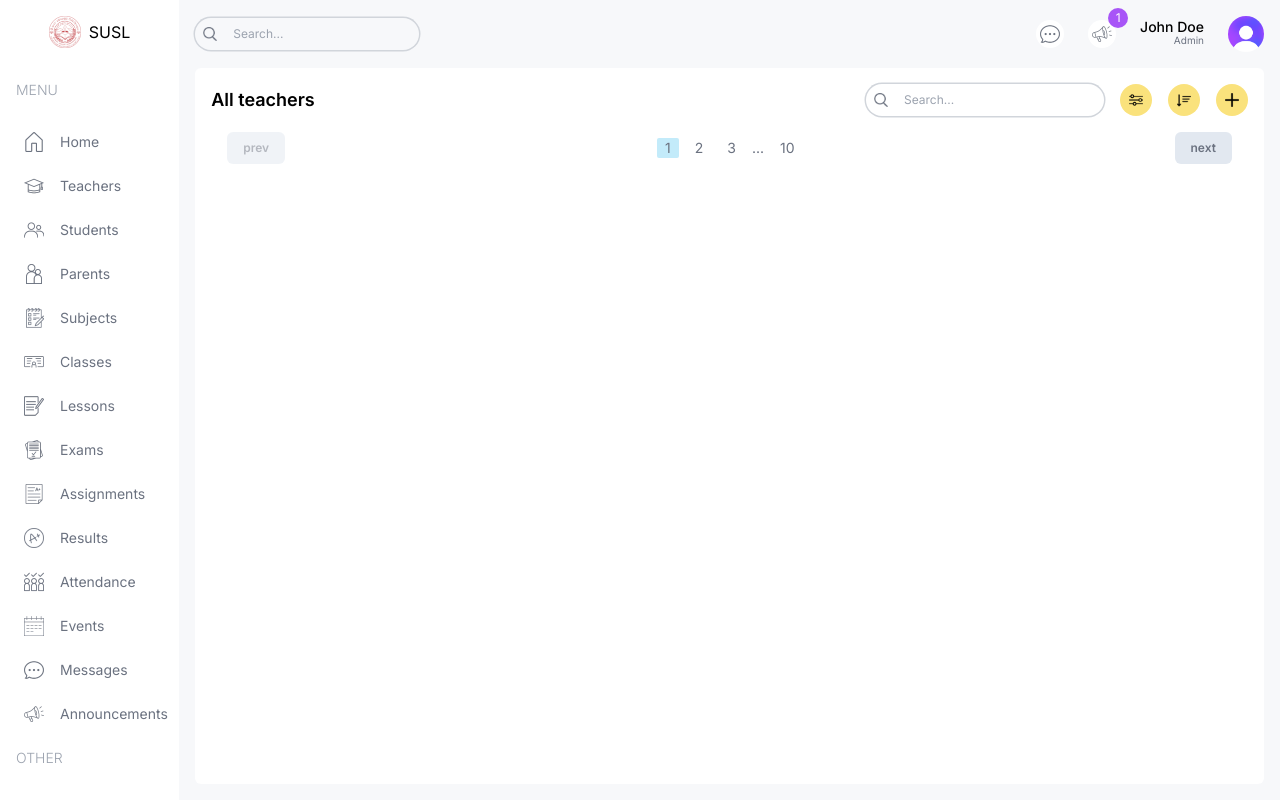
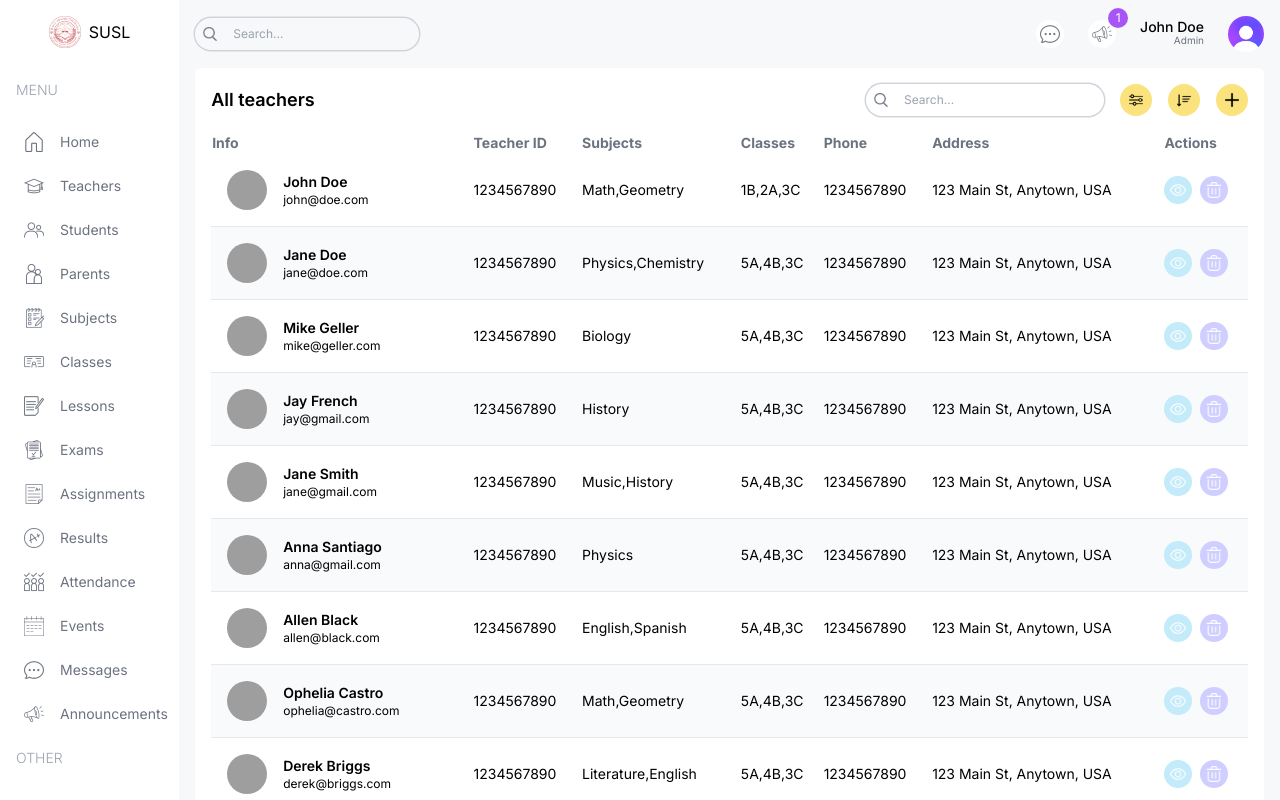
Before and after one commit to VTRanathunga1998/School-management-system, a Next.js app: page /list/teachers in a window 1280 px wide. Shown: the top 800 px of the page. Built offline with nearby package versions, Linux system fonts and the light colour scheme; grey boxes are pictures that could not be loaded.

Commit message:
Created table template

```diff
--- a/next.config.mjs
+++ b/next.config.mjs
@@ -1,4 +1,8 @@
 /** @type {import('next').NextConfig} */
-const nextConfig = {};
+const nextConfig = {
+  images: {
+    remotePatterns: [{ hostname: "images.pexels.com" }],
+  },
+};
 
 export default nextConfig;
--- a/src/app/(dashboard)/list/teachers/page.tsx
+++ b/src/app/(dashboard)/list/teachers/page.tsx
@@ -1,8 +1,99 @@
 import Pagination from "@/components/Pagination";
+import Table from "@/components/Table";
 import TableSearch from "@/components/TableSearch";
+import { role, teachersData } from "@/lib/data";
 import Image from "next/image";
+import Link from "next/link";
+
+type Teacher = {
+  id: number;
+  teacherId: string;
+  name: string;
+  email?: string;
+  photo: string;
+  phone: string;
+  subjects: string[];
+  classes: string[];
+  address: string;
+};
+
+const columns = [
+  {
+    header: "Info",
+    accessor: "info",
+  },
+  {
+    header: "Teacher ID",
+    accessor: "teacherId",
+    className: "hidden md:table-cell",
+  },
+  {
+    header: "Subjects",
+    accessor: "subjects",
+    className: "hidden md:table-cell",
+  },
+  {
+    header: "Classes",
+    accessor: "classes",
+    className: "hidden md:table-cell",
+  },
+  {
+    header: "Phone",
+    accessor: "phone",
+    className: "hidden lg:table-cell",
+  },
+  {
+    header: "Address",
+    accessor: "address",
+    className: "hidden lg:table-cell",
+  },
+  {
+    header: "Actions",
+    accessor: "action",
+  },
+];
 
 export default function TeachersListPage() {
+  const renderRow = (item: Teacher) => (
+    <tr
+      key={item.id}
+      className="border-b border-gray-200 even:bg-slate-50 text-sm hover:bg-lamaPurpleLight"
+    >
+      <td className="flex items-center gap-4 p-4">
+        <Image
+          src={item.photo}
+          alt=""
+          width={40}
+          height={40}
+          className="md:hidden xl:block w-10 h-10 rounded-full object-cover"
+        />
+        <div className="flex flex-col">
+          <h3 className="font-semibold ">{item.name}</h3>
+          <p className="text-xs text-gray">{item?.email}</p>
+        </div>
+      </td>
+      <td className="hidden md:table-cell">{item.teacherId}</td>
+      <td className="hidden md:table-cell">{item.subjects.join(",")}</td>
+      <td className="hidden md:table-cell">{item.classes.join(",")}</td>
+      <td className="hidden md:table-cell">{item.phone}</td>
+      <td className="hidden md:table-cell">{item.address}</td>
+      <td>
+        <div className="flex items-center gap-2">
+          <Link href={`/list/teachers${item.id}`}>
+            <button className="w-7 h-7 flex items-center justify-center rounded-full bg-lamaSky">
+              <Image src="/view.png" alt="" width={16} height={16} />{" "}
+            </button>
+          </Link>
+          {role === "admin" && (
+            <button className="w-7 h-7 flex items-center justify-center rounded-full bg-lamaPurple">
+              <Image src="/delete.png" alt="" width={16} height={16} />{" "}
+            </button>
+          )}
+        </div>
+      </td>
+    </tr>
+  );
+
   return (
     <div className="bg-white p-4 rounded-md flex-1 m-4 mt-0">
       {/* TOP  */}
@@ -24,7 +115,7 @@
         </div>
       </div>
       {/* LIST  */}
-      <div></div>
+      <Table columns={columns} renderRow={renderRow} data={teachersData} />
       {/* PAGINATION  */}
       <Pagination />
     </div>
--- /dev/null
+++ b/src/components/Table.tsx
@@ -0,0 +1,24 @@
+export default function Table({
+  columns,
+  renderRow,
+  data,
+}: {
+  columns: { header: string; accessor: string; className?: string }[];
+  renderRow: (item: any) => React.ReactNode;
+  data: any[];
+}) {
+  return (
+    <table className="w-full mt-4">
+      <thead>
+        <tr className="text-left text-gray-500 text-sm">
+          {columns.map((col) => (
+            <th key={col.accessor} className={col.className}>
+              {col.header}
+            </th>
+          ))}
+        </tr>
+      </thead>
+      <tbody>{data.map((item) => renderRow(item))}</tbody>
+    </table>
+  );
+}
```
